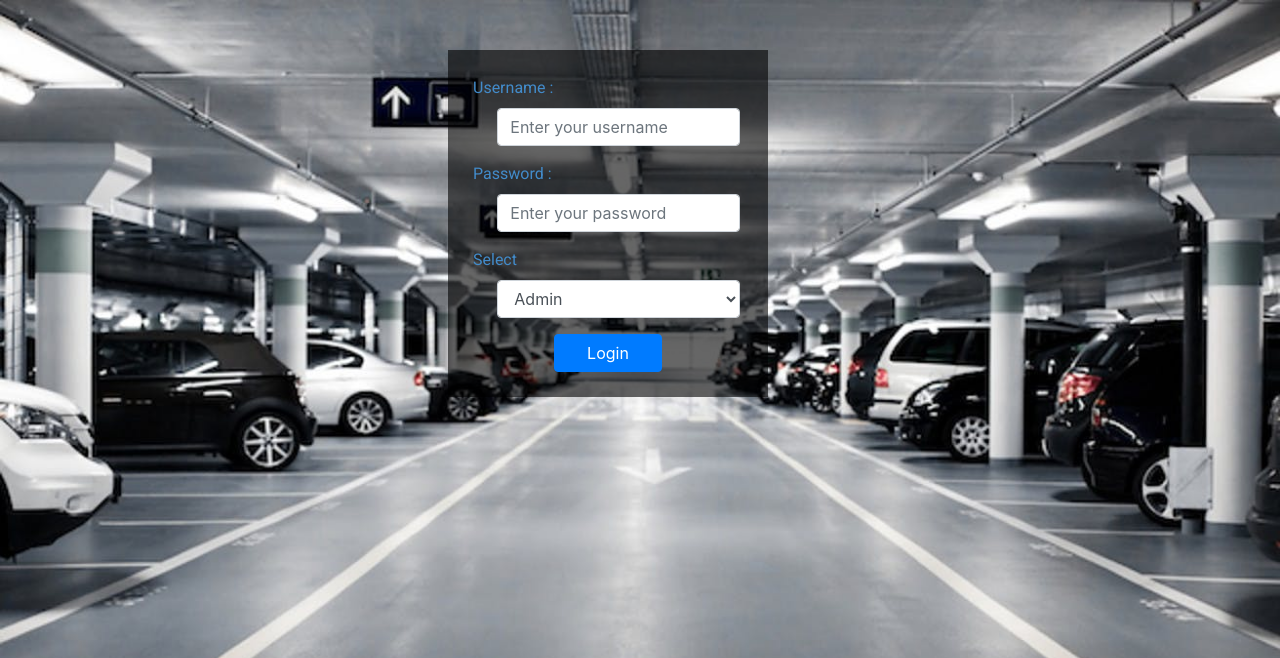
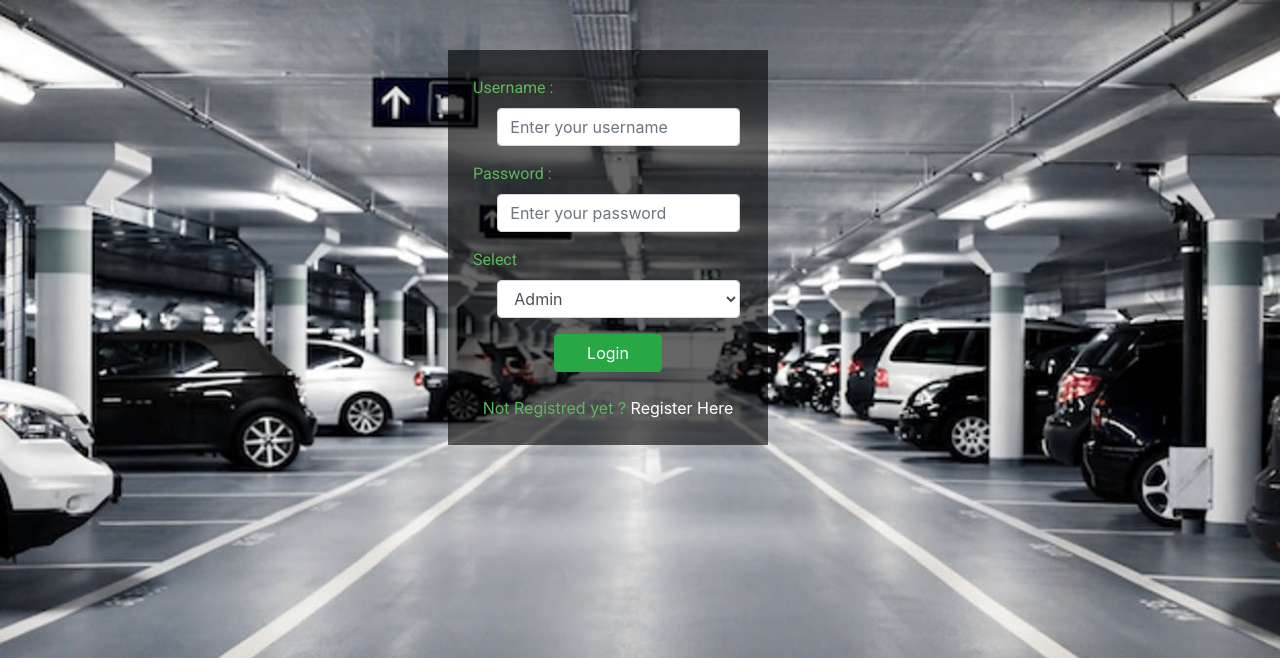
Before and after one commit to ahmedaminbadji/GestionParking, a PHP site: page / in a window 1280 px wide. Shown: the top 658 px of the page. Run offline with PHP 8.4, Linux system fonts and the light colour scheme.

Commit message:
Updated January 1 21:37

```diff
--- a/admin/index.php
+++ b/admin/index.php
@@ -183,7 +183,7 @@
 
         </div>
 
-        <div id="placeLibre">
+        <div id="placeLibre" style="display:none;">
             <div class="container">
                 <h1>Free Slots : </h1> <br>
             <?php $query5 = "SELECT * FROM parkingSlots WHERE reserved = 0";
--- a/index.html
+++ b/index.html
@@ -29,9 +29,11 @@
             </div>
 
             <div class="mid">
-                <button class="btn btn-primary" type="button" id="login_btn">Login</button>
+                <button class="btn btn-success" type="button" id="login_btn">Login</button>
                 <br>
                 <span id="login_message"></span>
+                <br>
+                <span style="color : 5cb85c;">Not Registred yet ? <a style="color : white;" href="#">Register Here</a></span>
             </div>
             </form>
 
--- a/static/css/main.css
+++ b/static/css/main.css
@@ -38,7 +38,7 @@
     width: 40%;
 }
 label,#login_message {
-    color: #428bca;
+    color: 	#5cb85c;
     font-family: 'Roboto', sans-serif;
 
 }
```
